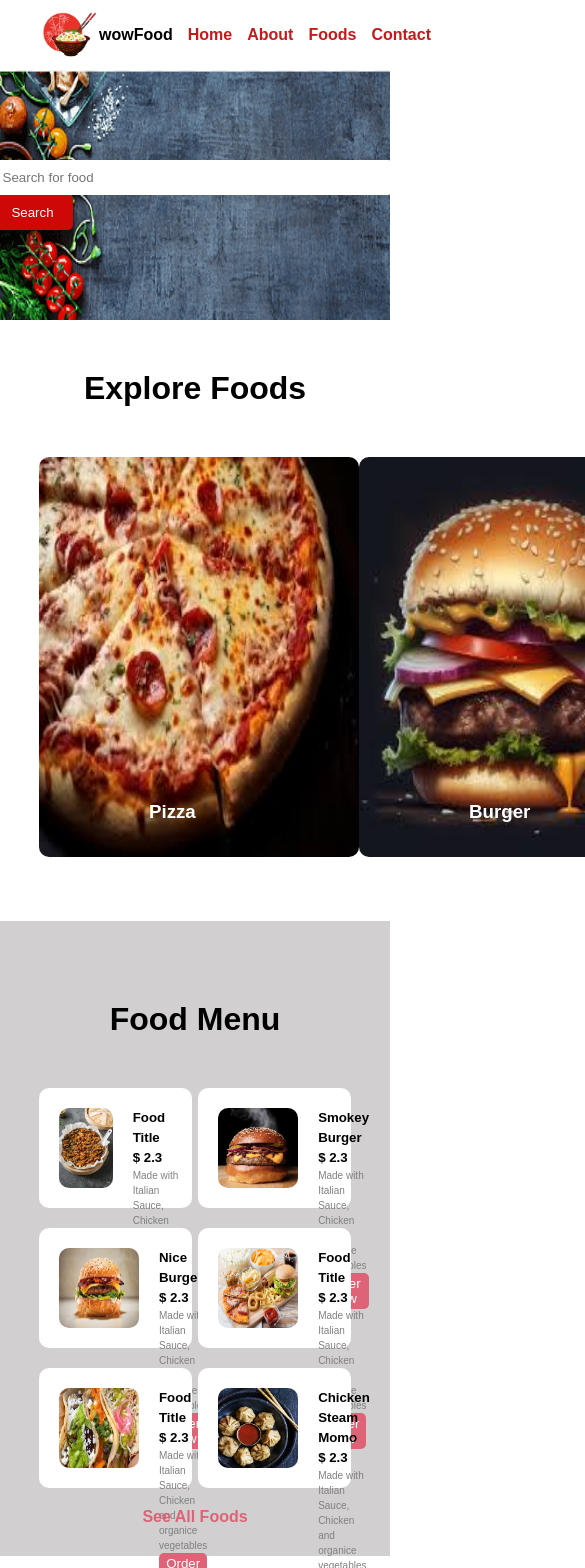
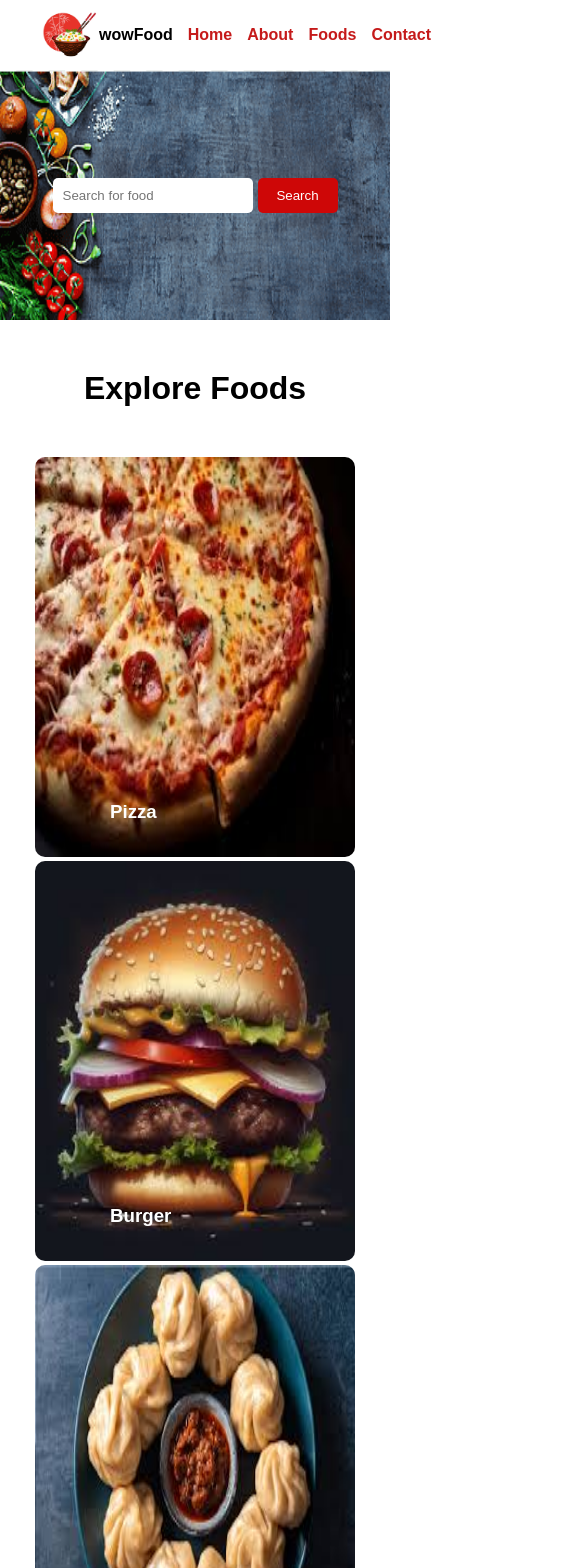
Before and after one commit to Ibad18/react-food-website, a React (Vite) app: page / in a window 390 px wide. Shown: the top 1568 px of the page, 585 px wide, since content can reach past the window. Built offline with nearby package versions, Linux system fonts and the light colour scheme.

Commit message:
Footer component created

```diff
--- a/src/components/ExploreFood/ExploreFood.css
+++ b/src/components/ExploreFood/ExploreFood.css
@@ -26,3 +26,14 @@
     width: 320px;
     height: 400px;
 }
+
+/* media query */
+@media (max-width:700px){
+    .images{
+        display: block;
+    }
+    .explore-foods{
+        padding-left: 0;
+        padding-right: 0;
+    }
+}
--- a/src/components/FoodMenu/FoodMenu.css
+++ b/src/components/FoodMenu/FoodMenu.css
@@ -49,3 +49,17 @@
     color: #fff;
     cursor: pointer;
 }
+/* media query */
+
+@media (max-width:700px){
+ .row{
+    display: block;
+ }
+ .menu{
+    width: 100%;
+    margin-top: 20px;
+ }
+ .food-menu{
+    padding: 0;
+ }
+}
--- a/src/components/SearchBar/SearchBar.css
+++ b/src/components/SearchBar/SearchBar.css
@@ -35,3 +35,10 @@
 .search{
     display: inline;
 }
+
+/* media query */
+@media (max-width:700px){
+    .search input{
+        width: 200px;
+    }
+}
```
